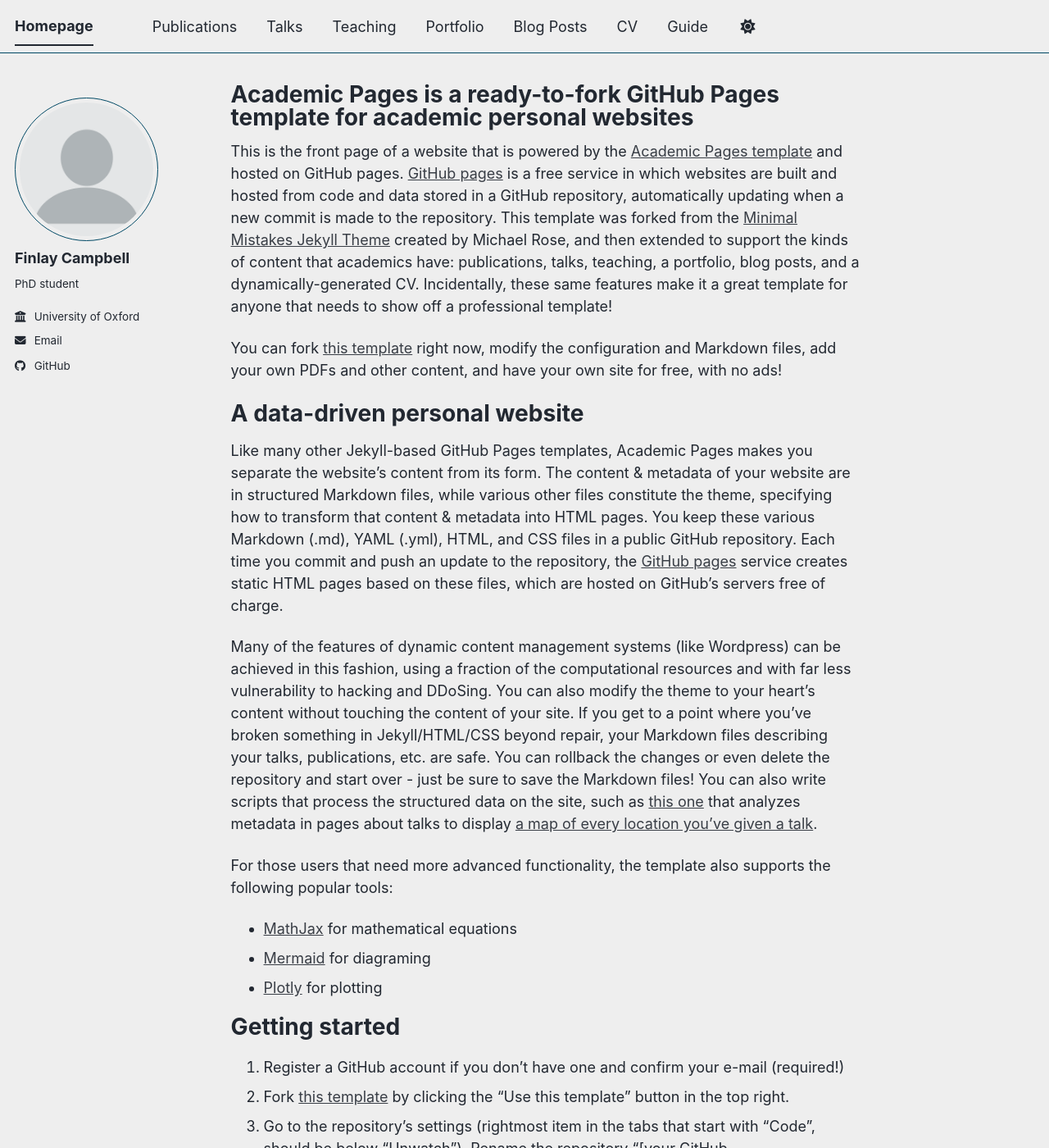
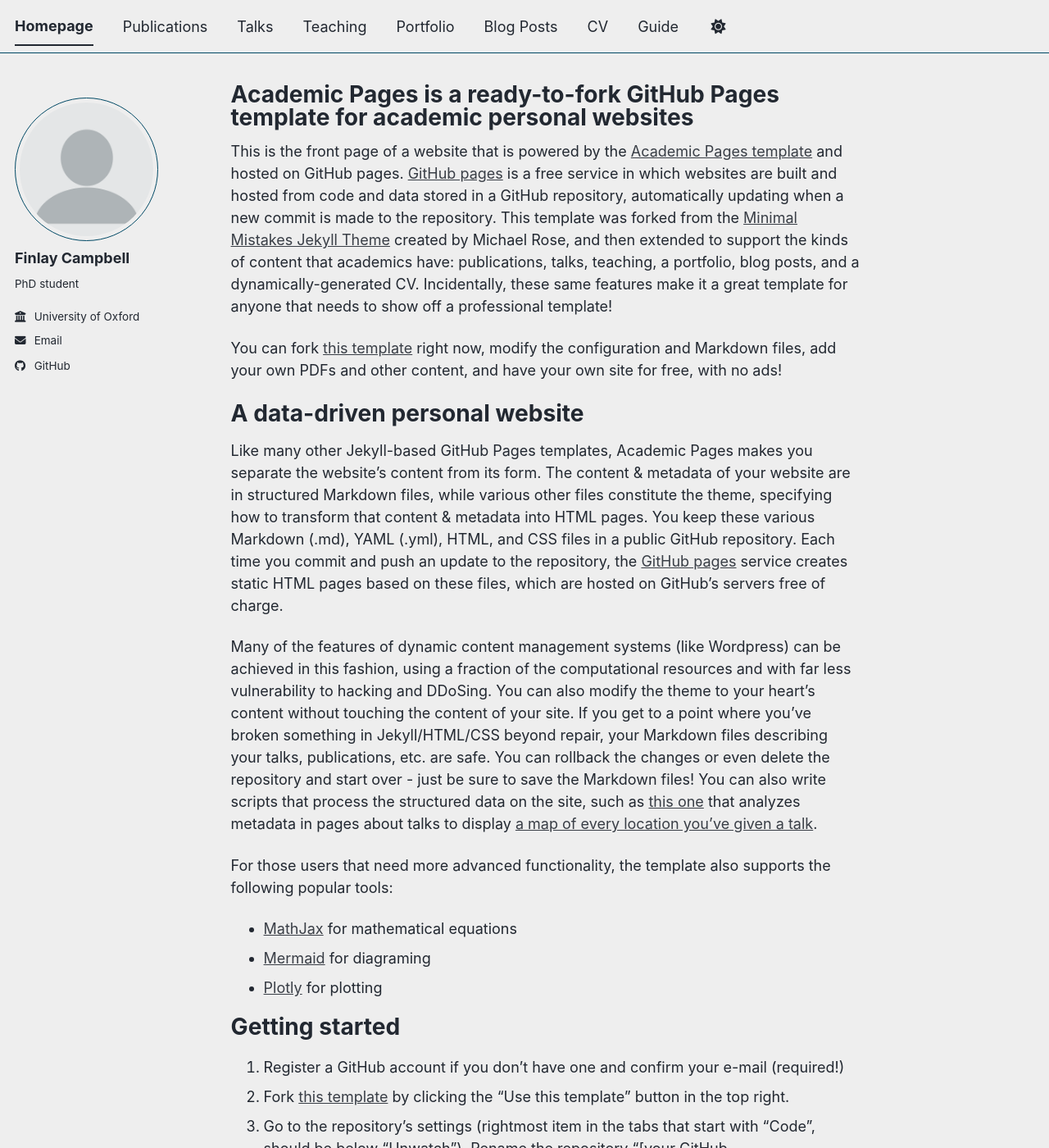
Before and after one commit to finlay-campbell/finlay-campbell.github.io, a Jekyll site: the page built from _pages/about.md, in a window 1280 px wide and 1400 px high. Shown: the whole window at 82% size. Built offline with Jekyll 4.4.1, drawn with Linux system fonts in a browser that asks for light colours; a style sheet for code colours, icons or effects is not loaded.

Commit message:
Update _masthead.scss
remove silly separation between homepage link and other navigation options

```diff
--- a/_sass/layout/_masthead.scss
+++ b/_sass/layout/_masthead.scss
@@ -61,7 +61,7 @@
   white-space: nowrap;
 
   &--lg {
-    padding-right: 2em;
+    padding-right: 0;
     font-weight: 700;
   }
 }
```
